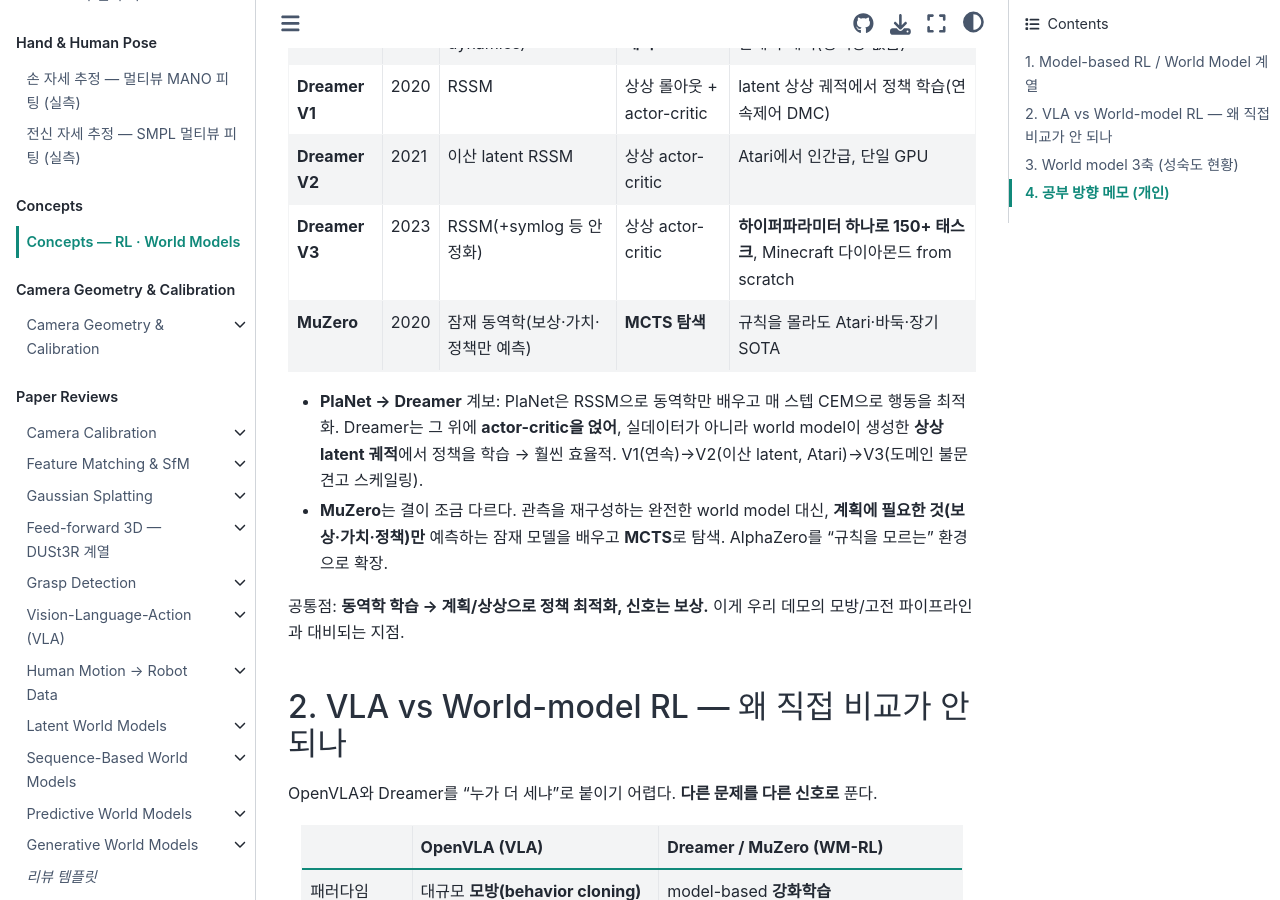
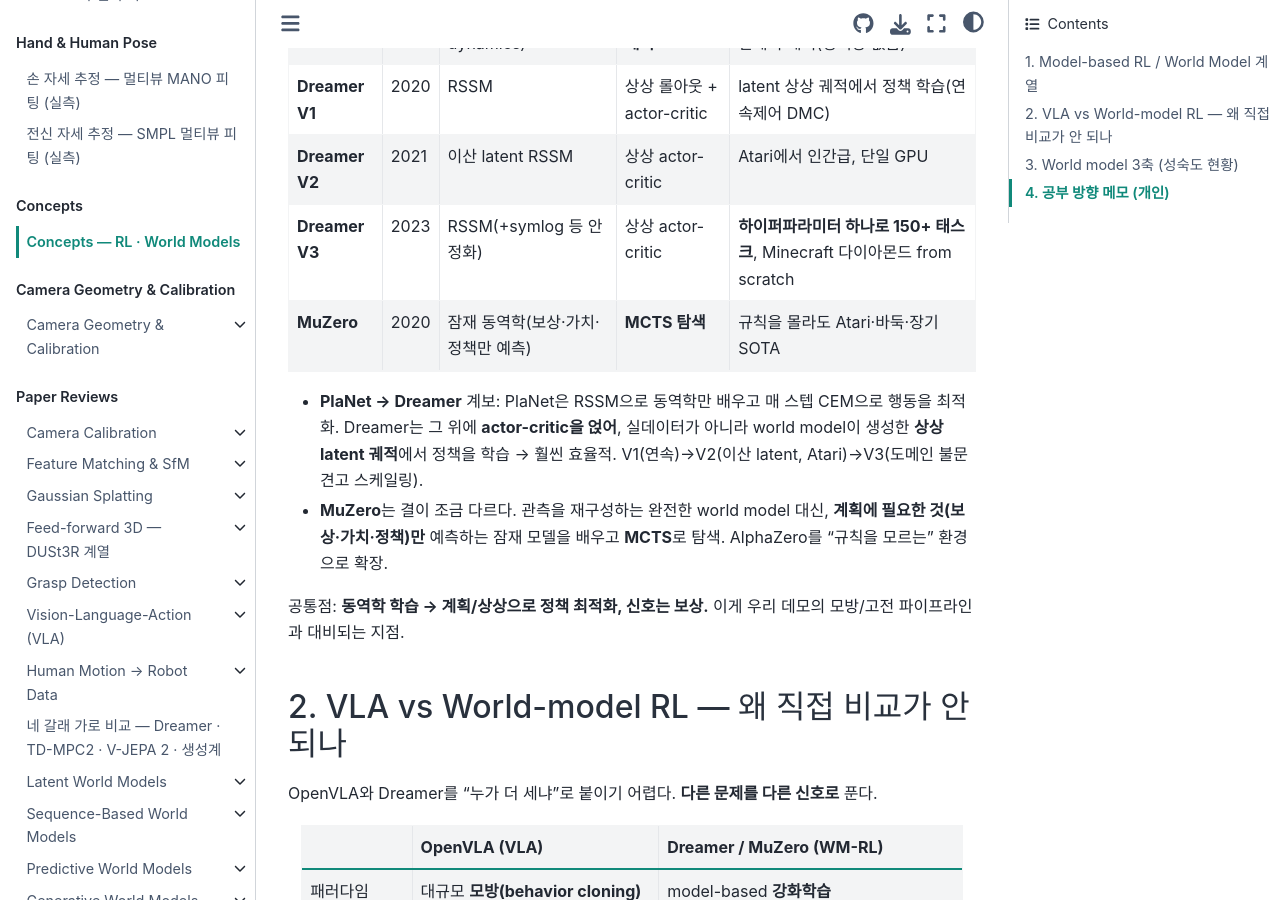
Before and after one commit to DoHyun468/robotics-study, a Jupyter Book: the page built from concepts.md, in a window 1280 px wide and 900 px high, scrolled down 459 px. Built offline with Jupyter Book 1.0.4 settings and Sphinx 7.4.7 and the Sphinx Book theme 1.1.4, drawn with Linux system fonts in a browser that asks for light colours; part of the change alters nothing that is shown.

Commit message:
Add four-families world model comparison page with figures and Q&A

```diff
--- a/_toc.yml
+++ b/_toc.yml
@@ -106,6 +106,7 @@ parts:
           - file: reviews/dexcap
           - file: reviews/grab
           - file: reviews/hot3d
+      - file: world-models/four-families
       - file: world-models/latent
         sections:
           - file: world-models/world-models-2018
--- a/wm.md
+++ b/wm.md
@@ -1,6 +1,6 @@
 # World Models — hands-on (예측·상상·생성)
 
-[SLAM](slam.md)이 "**관측 → 상태**"(움직이는 센서의 궤적·지도를 관측만으로 복원)라면, world model은 그 반대 방향 — "**상태 → 미래 관측/표현**"(지금까지의 상태와 행동으로 다음에 무엇이 관측될지 예측)을 푼다. 이 사이트의 [World Models 리뷰 트랙](world-models/latent.md)이 논문을 정리한 **읽기** 트랙이라면, 이 페이지는 그 세 계열(예측형·시퀀스형·생성형)을 **우리가 직접 구현·학습하고 같은 MuJoCo GT 시퀀스 위에서 측정한** hands-on 트랙이다.
+[SLAM](slam.md)이 "**관측 → 상태**"(움직이는 센서의 궤적·지도를 관측만으로 복원)라면, world model은 그 반대 방향 — "**상태 → 미래 관측/표현**"(지금까지의 상태와 행동으로 다음에 무엇이 관측될지 예측)을 푼다. 이 사이트의 [World Models 리뷰 트랙](world-models/latent.md)이 논문을 정리한 **읽기** 트랙이라면, 이 페이지는 그 세 계열(예측형·시퀀스형·생성형 — 갈래 간 차이는 [네 갈래 가로 비교](world-models/four-families.md) 참고)을 **우리가 직접 구현·학습하고 같은 MuJoCo GT 시퀀스 위에서 측정한** hands-on 트랙이다.
 
 포지셔닝: **3D perception → localization/mapping(SLAM) → 예측적 공간지능(world model)**. SLAM에서 만든 시퀀스·GT pose를 그대로 재사용하므로, "기하를 재구성하는 능력"이 "미래를 예측·상상하는 능력"으로 한 줄 이어진다.
 
--- /dev/null
+++ b/world-models/four-families.md
@@ -0,0 +1,152 @@
+# 네 갈래 가로 비교 — Dreamer · TD-MPC2 · V-JEPA 2 · 생성계
+
+[latent](latent.md)·[predictive](predictive.md)·[generative](generative.md) 트랙이 계열 **안쪽**을 세로로 파는 리뷰라면, 이 페이지는 네 갈래를 **가로로** 놓고 "무엇이 어떻게 다른가"를 한 번에 잡는 비교 지도다. 공부하면서 실제로 막혔던 질문들과 그때 정리한 답을 문답 형태로 함께 남긴다. hands-on 계측은 [World Models hands-on](../wm.md), TD-MPC2 상세 해부는 [아카이브 리포트](../archive/2026-09-30-tdmpc2-scalable-world-models.md) 참고.
+
+## 0. 공통 출발점 — 다 같은 문제에서 시작한다
+
+로봇 RL의 두 가지 고통에서 출발한다. ⑴ 실환경 시행착오가 너무 비싸고 위험하다. ⑵ 카메라는 세계의 일부만 보여준다(POMDP). 그래서 나온 공통 아이디어가 "**세계가 어떻게 굴러가는지를 모델로 배워서, 머릿속 시뮬레이터를 갖자**"다.
+
+네 갈래는 전부 같은 질문 — "**그 시뮬레이터로 무엇을 예측할 것인가**" — 에 대한 네 가지 다른 답이다:
+
+> **전부 그린다(① Dreamer) · 점수만 센다(② TD-MPC) · 뜻만 맞힌다(③ V-JEPA) · 아예 찍어낸다(④ 생성계)**
+
+한 문장 결론을 먼저 쓰면: 네 갈래는 우열이 아니라 **"무엇을 예측하는 게 제어에 이득인가"에 대한 절충이 다른 것**이고, 로봇 실용 최전선은 지금 ③(보상 없이 계획)과 ④(데이터 공급)가 나눠 갖고 있다.
+
+## 1. 쉬운 말 버전 — 각 갈래가 어떤 아이디어로 풀었나
+
+**① Dreamer — "꿈속에서 연습하는 선수".** 세계를 통째로 압축해 머릿속에 담고, 연습은 전부 꿈속에서 하자 — 바둑 기사가 돌을 놓기 전에 머릿속으로 수읽기를 수십 수 하는 것과 같다. 관측을 잠재 상태로 압축하되(RSSM) "화면을 다시 그릴 수 있을 만큼" 충실하게 배우고(재구성 학습), 그 압축 세계 안에서 미래를 rollout하며 정책을 actor-critic으로 훈련한다. 실환경 1스텝을 겪을 때마다 꿈속 경험 수십 스텝을 뽑으니 **샘플 효율**이 나온다. V3에 오면 게임·제어·마인크래프트까지 150+ 태스크가 하이퍼 튜닝 없이 한 설정으로 돈다.
+
+![DreamerV3 개요](figures/four-families/dreamerv3_overview.png)
+*DreamerV3 (arXiv 2301.04104) Fig.1 — 하나의 설정으로 도는 태스크 스펙트럼과 학습 구조. 재구성 기반 월드모델 + 상상 속 actor-critic이라는 갈래 ①의 원형.*
+
+**② TD-MPC — "도로 사진은 안 그리고 도착 시간만 계산하는 내비게이션".** 어차피 제어에 필요한 건 "이 행동을 하면 점수가 얼마나 나나"뿐인데, 화면 픽셀까지 복원하는 건 낭비다 — **재구성을 버리자**. 잠재 공간에서 보상·가치(Q)만 예측하게 배우고, 매 순간 후보 행동 시퀀스 수백 개를 모델로 굴려본 뒤(MPPI) 제일 좋은 것의 **첫 수만 실행**하고 다음 순간 다시 계획한다. 계획 지평 너머의 먼 미래는 TD로 배운 Q가 한 숫자로 요약해 근시안을 막는다.
+
+![TD-MPC2 구조](figures/four-families/tdmpc2.png)
+*TD-MPC2 (arXiv 2310.16828) — 인코더·잠재 dynamics·보상·Q·정책 prior 5부품, 디코더 없음. "지평 안은 모델이, 지평 밖은 가치가".*
+
+**③ V-JEPA — "다 그리지 말고 뜻만 맞혀라".** 픽셀에는 원리적으로 예측 불가능한 것(나뭇잎의 정확한 흔들림, 조명 노이즈)이 가득한데 그걸 맞추라고 하면 모델 용량이 낭비된다 — **픽셀이 아니라 '표현(의미)'을 예측하면, 예측 가능한 구조(물체·움직임·기하)만 남는다**. 영상의 ~90%를 가리고 가려진 부분의 표현을 맞히는 자기지도 학습이고, 같은 조건에서 픽셀 예측보다 실제로 낫다는 걸 수치로 증명했다. 로봇 버전(2-AC)은 "행동을 하면 표현이 어떻게 변하나"를 로봇 영상 62시간 미만으로 얹은 뒤, **목표 '사진 한 장'과의 표현 거리가 줄어드는 방향으로** 팔을 움직인다 — 보상 설계 없이 목적지 사진만 주면 찾아간다.
+
+![V-JEPA 2-AC 개요](figures/four-families/vjepa2_ac_overview.png)
+*V-JEPA 2-AC (arXiv 2506.09985) — 사전학습된 영상 표현 위에 행동 조건 예측기를 얹는 구조.*
+
+![V-JEPA 2-AC의 MPC 계획](figures/four-families/vjepa2_mpc.png)
+*같은 논문 — 목표 이미지의 표현과의 거리를 비용으로 두는 MPC. "보상 함수 자리에 목표 사진"이 갈래 ③의 핵심 차별점.*
+
+**④ 생성계(DIAMOND·Cosmos) — "세상을 통째로 찍어내는 신경망 카메라".** 생성 모델의 스케일이 충분해진 지금, **다음 화면 자체를 그럴듯하게 찍어낼 수 있다면 그게 곧 시뮬레이터**다. 디퓨전/자기회귀로 다음 프레임을 직접 생성한다. DIAMOND는 그 생성된 꿈속에서 RL을 돌려 "작은 공·총알까지 선명해야 정책이 산다"(화질=제어 성능)를 증명했고, Cosmos는 수천만 시간 영상으로 사전학습한 생성기를 로봇·주행용 합성 데이터 공장으로 내놨다 — 이 갈래는 제어기라기보다 **데이터·시뮬 공급 인프라**가 현재의 실용 포지션이다.
+
+![DIAMOND 구조](figures/four-families/diamond_architecture.png)
+*DIAMOND (arXiv 2405.12399) — 디퓨전 월드모델 안에서 RL을 학습하는 구조.*
+
+| IRIS (이산 토큰 월드모델) | DIAMOND (디퓨전 월드모델) |
+|---|---|
+| ![IRIS 생성 프레임](figures/four-families/diamond_vs_iris_iris.png) | ![DIAMOND 생성 프레임](figures/four-families/diamond_vs_iris_diamond.png) |
+
+*같은 장면의 상상 프레임 비교 — 이산 잠재 압축(IRIS)이 지운 작은 물체를 디퓨전(DIAMOND)은 보존한다. "화질이 곧 제어 성능"이라는 주장의 시각적 근거.*
+
+## 2. 갈래별 상세
+
+### ① Dreamer 계열 — 재구성 기반 + 상상 학습 (계보의 뿌리)
+
+- 계보: Dream to Control(V1, 2020) → [V2](dreamerv2.md)(2021, Atari) → [V3](dreamerv3.md)(2023).
+- **학습 루프 3박자**: ⑴ 실환경에서 데이터 수집 → ⑵ world model 학습(관측 **재구성** + 보상 + 에피소드 지속 예측, posterior↔prior KL 정렬) → ⑶ **상상 rollout(H≈15) 안에서 actor-critic 학습**(λ-return). 정책이 실데이터가 아니라 꿈에서 배운다는 게 요점.
+- 버전 차: V2 = 잠재를 가우시안→**범주형 32×32**로 바꿔 이산·다봉 동역학(Atari)에서 인간급. V3 = **symlog**(보상·가치 스케일 압착)·**twohot**(스칼라를 이산 분포로 회귀)·free bits로 견고화 → 150+ 태스크를 단일 하이퍼파라미터로, Minecraft 다이아몬드를 사람 데이터 없이 최초 달성.
+- 약점 한 줄(다음 갈래로 잇는 다리): 재구성이라 **태스크와 무관한 픽셀 디테일에 모델 용량을 낭비**한다 — 이 지점을 ②는 "재구성 제거"로, ③은 "표현만 예측"으로, ④는 "반대로 더 잘 그리기"로 친다.
+
+### ② TD-MPC2 — 이름이 곧 설계도
+
+- **TD-MPC = "Temporal Difference learning for Model Predictive Control"** — **지평 안(H=5)은 모델로 계획(MPC, 구현은 MPPI)하고, 지평 밖의 먼 미래는 TD로 배운 Q함수가 요약**한다. "지평 안은 모델이, 지평 밖은 가치가".
+- 왜 이 결합인가: 계획만 하면(PlaNet류) 지평 밖을 못 보는 근시안이 되고, 정책만 두면(SAC류) 실행 순간의 추가 최적화가 없다 — 둘을 연속제어에서 합친 게 [TD-MPC](tdmpc.md)(2022, DMControl Dog 최초 해결).
+- 모델 이름 TOLD(**T**ask-**O**riented **L**atent **D**ynamics): 인코더·잠재 dynamics·보상·Q·정책 5부품, **디코더 없음(재구성 없음)**. 대신 **잠재 일관성 손실** — "내가 예측한 다음 잠재 ≈ 다음 관측을 인코딩한 것" — 로 관측에 정박한다. 정책은 답이 아니라 MPPI 샘플의 warm-start prior다.
+- **TD-MPC2(2023)** = 스케일·멀티태스크판: 단일 하이퍼로 104태스크, 317M 단일 에이전트가 80태스크(모델을 키울수록 단조 향상 — "월드모델 RL도 스케일이 된다"). 수식 전개는 [아카이브 리포트](../archive/2026-09-30-tdmpc2-scalable-world-models.md).
+- **이 사이트의 hands-on**: 공식 5M 체크포인트(cheetah-run)를 로드해 제어 return 863±12(논문급)를 재현하고, 그 안의 학습된 잠재 모델을 직접 해부했다 — open-loop rollout의 잠재 오차가 h1 2.9e-5 → h30 6.7e-3로 단조 증가함을 실측(= compounding error를 SOTA 모델 내부에서 재현). [wm.md](../wm.md)의 W6.
+
+### ③ V-JEPA 계열 — 표현 예측 (실로봇 계획 최전선)
+
+- **JEPA = "Joint-Embedding Predictive Architecture"**. 픽셀 복원 대신 **마스킹된 부분의 "표현"을 표현 공간에서 예측**한다. 자명해(모든 입력이 같은 표현으로 붕괴)는 EMA 타깃 인코더 + stop-gradient로 방지.
+- 왜: 세상엔 원리적으로 예측 불가능한 픽셀이 많다 — 그걸 맞추라고 강요하는 대신 **예측 가능한 구조(물체·운동·기하)만 표현에 남긴다**. 검증: 같은 조건에서 픽셀 예측(VideoMAE) 대비 SSv2 69.5 vs 65.5 + 학습 2배 빠름.
+- **[V-JEPA 2](vjepa2.md)(2025)**: 인터넷 영상 100만 시간+로 사전학습. **2-AC = Action-Conditioned** — 라벨 없는 로봇 영상 62시간 미만(Droid)으로 "행동 → 다음 표현" 예측기를 얹고, **목표 이미지의 표현과의 거리를 최소화하는 MPC**로 계획 → 처음 보는 두 실험실의 Franka에서 제로샷 픽앤플레이스. **보상 설계 없이 목표 사진 한 장으로 조작을 계획**한다는 것이 실용 포인트.
+
+### ④ 비디오 생성계 — 관측을 직접 그린다
+
+- **[DIAMOND](diamond.md) = "DIffusion As a Model Of eNvironment Dreams"**(2024): 다음 프레임을 디퓨전으로 직접 생성하는 월드모델 안에서 RL 학습 — Atari100k mean 1.46로 월드모델-only 신기록. 논지: "이산 잠재 압축이 지운 작은 물체(공·총알)가 정책 성능을 깎는다" — **화질이 곧 제어 성능**임을 정량 입증한 유일한 사례.
+- **[Cosmos](cosmos.md)**(NVIDIA, 2025): 2,000만 시간 → 10⁸ 클립으로 사전학습한 월드 파운데이션 모델(확산 7/14B + 자기회귀 4~13B, 오픈웨이트) — 제어기가 아니라 **로봇·주행용 데이터/시뮬 공급자** 포지션. 참고 데모: [GameNGen](gamengen.md) — DOOM 게임엔진을 신경망으로 20FPS 통째 재현.
+- 계열 공통 약점: 장기 물리 일관성·추론 비용 — 그래서 로봇에서는 "제어기"보다 **데이터 생성** 용도가 먼저 자리 잡았다.
+
+## 3. 관통 비교 — 축 3개
+
+### 축1 — 관측을 얼마나 복원하나 (예측 대상의 선택 = 이 분야 논쟁의 본체)
+
+스펙트럼: **전부 재구성(①) → 복원 없음·점수만(②) → 표현만(③) → 픽셀 직접 생성(④)**.
+
+왜 갈리나: 재구성은 정보를 안 잃고 상상을 눈으로 볼 수 있다(디버깅·해석성)는 게 장점이지만, 태스크와 무관한 픽셀(배경 질감)에 모델 용량을 낭비한다. 그래서 ②는 "제어에 쓸 것만 남기자"(낭비 제거, 대신 뭘 배웠는지 안 보임), ③은 "예측 가능한 의미만 남기자"(노이즈 강건, 대신 기하 정밀도 보증 없음)로 갈라졌다.
+
+**주의 — 이 축엔 정답이 없다는 게 정답이다.** ④의 DIAMOND가 반대 방향 증거를 냈다: 잠재 압축이 지운 작은 물체 때문에 정책이 망가지고, 화질을 올리니 점수가 올랐다(Atari100k 1.46). 즉 "복원을 줄일수록 좋다"가 아니라 **"태스크에 필요한 정보가 예측 대상에 살아남느냐"**가 진짜 기준이다.
+
+### 축2 — 행동을 어떻게 정하나 (상각 vs 온라인 계획)
+
+- **상각(amortized) 정책**(①): 훈련 때 꿈속에서 정책을 미리 구워둠 → 실행은 forward 한 번, 빠름. 대신 배포 후 상황이 바뀌면 재학습 전까진 대응 못 함.
+- **온라인 계획**(②): 실행 순간마다 모델로 미래를 굴려 최적화 → 테스트 타임에 적응(목표·제약이 바뀌어도 즉석 대응). 대신 매 스텝 계획 비용(수백 rollout)이 실시간 제어의 부담.
+- **목표 조건 계획**(③AC): ②와 같은 MPC인데 **보상 함수 자리에 "목표 사진과의 표현 거리"**를 넣음 — 보상 설계가 사라진 게 핵심 차별점.
+- ④는 자체 행동 결정이 없음 — 제어는 하류 정책의 몫이고 자기는 세계/데이터를 공급한다.
+
+### 축3 — 무엇으로 배우나 (로봇 실무에서 제일 결정적인 축)
+
+- ①② = **보상 기반 RL**: 태스크마다 보상을 정의해야 함 — 시뮬·게임에선 쉽지만 실로봇 조작에선 보상 설계 자체가 난제.
+- ③ = **자기지도(라벨·보상 불필요)** + 소량의 (영상, 행동) 로그: 인터넷 영상이 연료가 되고, 계획도 목표 사진으로 함 → 보상이 없는 실로봇에 제일 먼저 닿은 이유.
+- ④ = **무라벨 대규모 영상**으로 학습, 출력은 데이터: 하류가 뭘로 배우든(RL이든 모방이든) 원료를 대는 위치.
+
+## 4. 한 장 표
+
+| | ① Dreamer | ② TD-MPC2 | ③ V-JEPA(2-AC) | ④ 생성계 |
+|---|---|---|---|---|
+| 예측 대상 | 픽셀 재구성+보상 | 보상·가치만 | 표현(의미)만 | 픽셀 직접 생성 |
+| 행동 결정 | 꿈속서 구운 정책 | 매 스텝 계획+Q | 목표 사진 거리 MPC | 없음(공급자) |
+| 보상 필요 | 필요 | 필요 | **불필요** | (자체 학습엔) 불필요 |
+| 실행 비용 | 낮음(forward 1회) | 중간(매 스텝 MPPI) | 중간(MPC) | 높음(생성) |
+| 해석성 | 상상을 그려볼 수 있음 | 안 보임 | 안 보임 | 가장 잘 보임 |
+| 로봇에서 자리 | 시뮬 RL 표준 | 연속제어 표준 베이스라인 | **실로봇 계획 최전선** | **데이터·시뮬 공급** |
+| 이 사이트의 실습 접점 | 계보 정리 | **재현 863 + 잠재 drift 계측** | 관심축(표현 예측) | 3D 일관성 관점 |
+| 대표 약점 | 픽셀 낭비 | 보상 성기면 표현 빈약 | 기하 정밀도 보증 없음 | 물리 일관성·비용 |
+
+## 5. 공부하며 막혔던 질문과 그때 정리한 답 (Q&A)
+
+**Q1. 그래서 넷 중 뭐가 제일 낫나?**
+태스크가 고른다. 보상을 정의할 수 있고 시뮬이 있으면 ①②가 성숙하고, 보상 설계가 안 되는 실조작이면 ③이 유일하게 실기까지 갔고, 데이터가 병목이면 ④다. "어떤 문제를 풀 것인가"가 어느 칸인지에 맞춰 고르는 문제다.
+
+**Q2. 재구성이 있는 게 좋은가, 없는 게 좋은가?**
+축의 양끝이 다 반례를 갖고 있다 — 없애서 이긴 게 TD-MPC고, 더 잘해서 이긴 게 DIAMOND다. 기준은 복원 여부가 아니라 **"태스크에 결정적인 정보가 예측 대상에 살아남느냐"**이고, 그게 남는지는 실측으로 확인해야 한다(TD-MPC2 잠재 drift 계측이 그 연습이었다).
+
+**Q3. 월드모델이 로봇에 왜 필요한가?**
+세 가지. ⑴ 실로봇 데이터가 비싸니 상상 rollout으로 **샘플 효율**을 번다 ⑵ 행동 전에 결과를 예측하는 **플래닝**이 가능해진다 ⑶ 시뮬 대체·희귀 시나리오 생성. 한계도 같이 알아야 한다: 장기 예측의 누적 오차(compounding error), 그리고 "예측이 좋다 ≠ 제어가 좋다"는 평가 문제.
+
+**Q4. POMDP와 무슨 관계인가?**
+부분관측을 잠재 상태(belief)로 메우는 게 월드모델의 존재 이유다. 카메라 한 장은 진짜 상태를 다 보여주지 않고, 월드모델의 잠재 상태가 "지금까지 본 것을 요약한 믿음(belief)" 역할을 한다.
+
+**Q5. "상상은 prior로 돈다"가 무슨 뜻인가? (RSSM의 심장)**
+RSSM은 posterior/prior 한 쌍을 학습한다 — posterior는 관측을 **보고** 상태를 추정하고, prior는 관측 **없이** 다음 상태를 예측한다. 학습이 둘을 KL로 붙여놓기 때문에, 관측이 없는 상상 중에도 prior만으로 미래를 굴릴 수 있다. 꿈속 학습이 성립하는 이유가 이 한 쌍이다.
+
+**Q6. 왜 TD-MPC는 정책이 있는데도 매번 계획을 하나?**
+정책은 답이 아니라 **좋은 초기값(warm-start prior)**이다. MPPI 샘플링의 출발 분포를 정책이 대주고, 실행 순간의 추가 최적화(계획)가 정책의 실수를 교정한다. 반대로 지평 밖은 Q가 요약하니, "계획의 근시안"과 "정책의 경직성"을 서로가 메운다.
+
+**Q7. V-JEPA의 표현 붕괴(collapse)는 왜 안 일어나나?**
+모든 입력을 같은 표현으로 보내버리면 예측 손실이 0이 되는 자명해가 있다. 타깃 인코더를 EMA(지수이동평균)로 천천히 따라오게 하고 거기에 stop-gradient를 걸어, 예측기가 "움직이는 목표물"을 쫓게 만들어 붕괴를 막는다.
+
+**Q8. compounding error는 실제로 얼마나 심한가?**
+직접 재봤다 — TD-MPC2 공식 체크포인트의 잠재 open-loop rollout에서 예측 오차가 h=1일 때 2.9e-5, h=30일 때 6.7e-3로 단조 증가했다([wm.md](../wm.md) W6, [아카이브 리포트](../archive/2026-09-30-tdmpc2-scalable-world-models.md)). SOTA 월드모델도 30스텝이면 오차가 두 자릿수 배로 쌓인다 — 짧은 지평 계획 + 가치 부트스트랩(②)이나 재계획(receding horizon)이 괜히 있는 게 아니다.
+
+## 6. 미니 용어사전
+
+- **월드모델**: 관측을 잠재 상태로 인코딩하고, "이 행동을 하면 다음에 뭐가 되나"(동역학)를 그 잠재 위에서 예측하는 모델. 한 줄로 = 시뮬레이터의 학습판.
+- **잠재(latent)**: 픽셀 대신 쓰는 압축 상태 벡터 — 예측·계획을 저차원에서 싸게 돌리기 위한 공간.
+- **rollout**: 모델(또는 환경)을 여러 스텝 연속으로 굴려 궤적을 펼치는 것. "상상 rollout" = 실환경 접촉 없이 모델만으로 미래 H스텝을 굴리는 것 — 실데이터 1스텝당 가상 경험 수십 스텝이 나오는 게 샘플 효율의 원천.
+- **RSSM**(Recurrent State-Space Model): Dreamer 계열의 심장. 결정론적 h(GRU 히든, 장기 기억) + 확률적 z(다봉 불확실성) + posterior/prior 한 쌍.
+- **actor-critic**: actor = 행동을 내는 정책 / critic = 그 상태의 미래 보상 합(가치) 추정기.
+- **TD**(Temporal Difference): 에피소드 끝까지 안 기다리고 "한 스텝 보상 + 다음 상태의 가치 추정"으로 지금 가치를 갱신(부트스트랩).
+- **MPC**(Model Predictive Control): 매 결정 시점에 모델로 미래 H스텝 행동 후보들을 굴려 평가하고 첫 행동만 실행, 다음 스텝에 재계획(receding horizon).
+- **MPPI**(Model Predictive Path Integral): MPC의 샘플링 구현 — 행동 시퀀스를 무작위로 뿌린 뒤 보상 가중 평균으로 분포를 갱신해 수렴.
+- **POMDP / belief**: 관측만으론 진짜 상태를 다 모르는 설정 / belief = 현재 상태에 대한 확률적 요약. 월드모델의 잠재 상태가 belief 역할.
+- **compounding error**: 자기 예측을 다시 입력으로 넣는 rollout에서 작은 오차가 복리로 쌓이는 것 — "장기 상상의 한계"의 정식 이름.
+
+---
+
+피겨 출처: DreamerV3(arXiv 2301.04104), TD-MPC2(arXiv 2310.16828), V-JEPA 2(arXiv 2506.09985), DIAMOND(arXiv 2405.12399) — 개인 학습용 아카이브, 각 피겨는 원 논문 소유.
```
Also changed, not shown: world-models/figures/four-families/diamond_architecture.png (added), world-models/figures/four-families/diamond_vs_iris_diamond.png (added), world-models/figures/four-families/diamond_vs_iris_iris.png (added), world-models/figures/four-families/dreamerv3_overview.png (added), world-models/figures/four-families/tdmpc2.png (added), world-models/figures/four-families/vjepa2_ac_overview.png (added), world-models/figures/four-families/vjepa2_mpc.png (added).
